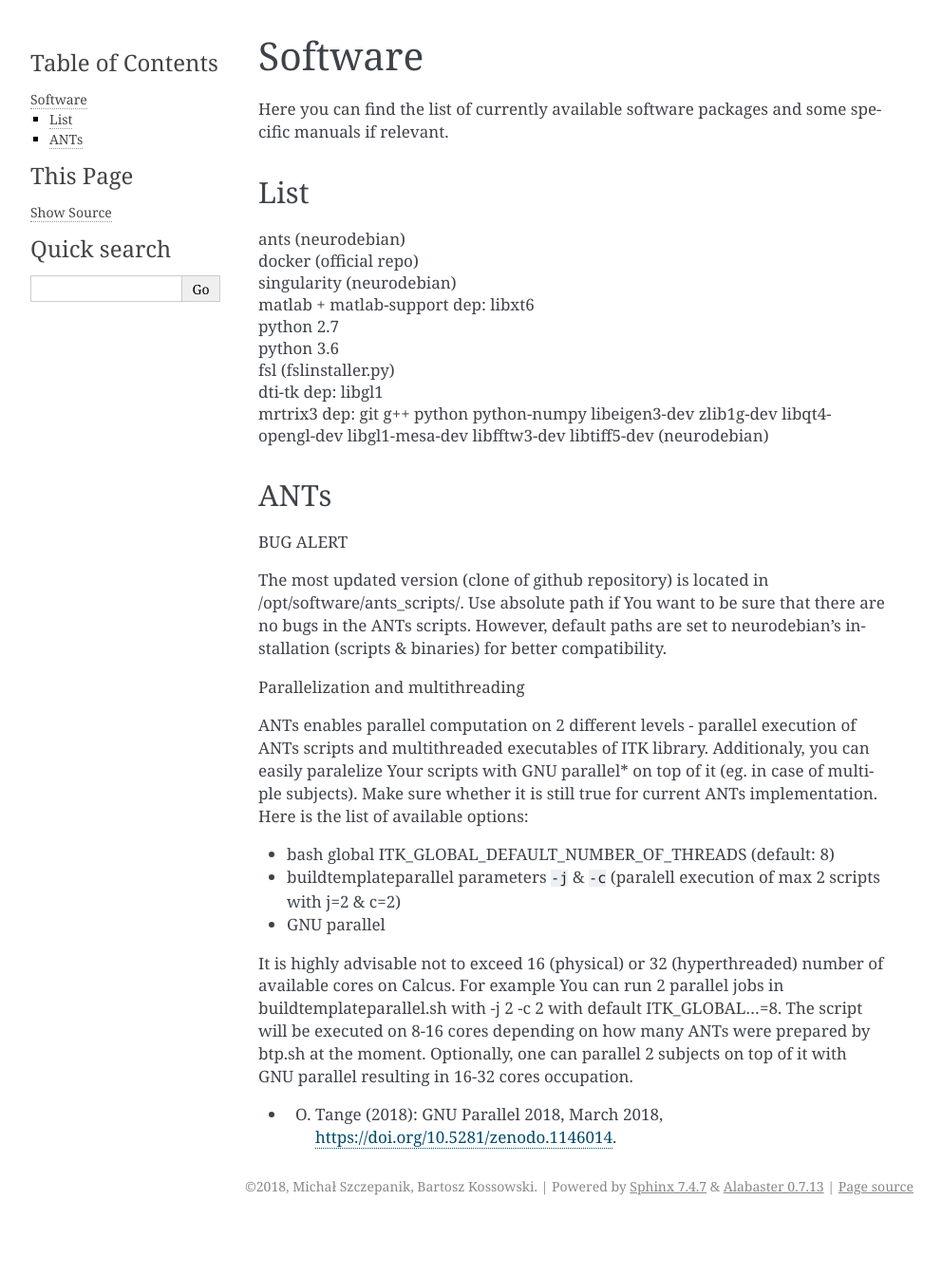
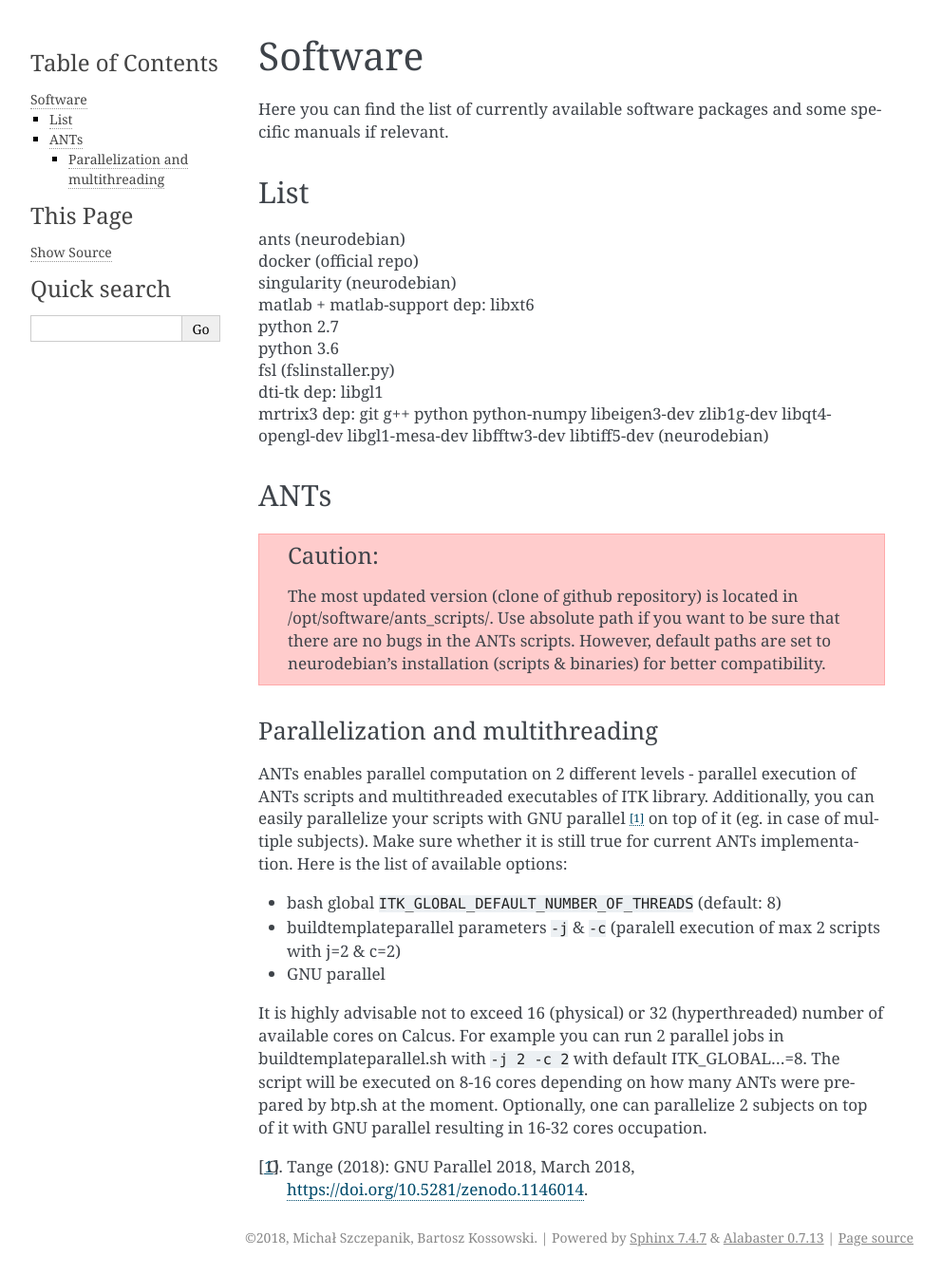
Before and after one commit to nencki-lobi/lobi-inhouse, a Sphinx documentation site: the page built from docs/software.rst, in a window 1280 px wide. Shown: the whole page at 95% size, without its empty margins (148-1140 px from the left). Built offline with Sphinx 7.4.7, drawn with Linux system fonts in a browser that asks for light colours; before the commit the page ends 1289 px from its top, so only the background shows below that.

Commit message:
Add fancier formatting in software.rst
This includes a Caution block and a proper reST citation.

```diff
--- a/docs/software.rst
+++ b/docs/software.rst
@@ -18,18 +18,20 @@
 
 ANTs
 --------------------
-BUG ALERT
 
-The most updated version (clone of github repository) is located in /opt/software/ants_scripts/. Use absolute path if You want to be sure that there are no bugs in the ANTs scripts. However, default paths are set to neurodebian's installation (scripts & binaries) for better compatibility.
+..  caution:: The most updated version (clone of github repository) is located in /opt/software/ants_scripts/.
+  Use absolute path if you want to be sure that there are no bugs in the ANTs scripts.
+  However, default paths are set to neurodebian's installation (scripts & binaries) for better compatibility.
 
 Parallelization and multithreading
+^^^^^^^^^^^^^^^^^^^^^^^^^^^^^^^^^^
 
-ANTs enables parallel computation on 2 different levels - parallel execution of ANTs scripts and multithreaded executables of ITK library. Additionaly, you can easily paralelize Your scripts with GNU parallel* on top of it (eg. in case of multiple subjects). Make sure whether it is still true for current ANTs implementation. Here is the list of available options:
+ANTs enables parallel computation on 2 different levels - parallel execution of ANTs scripts and multithreaded executables of ITK library. Additionally, you can easily parallelize your scripts with GNU parallel [1]_ on top of it (eg. in case of multiple subjects). Make sure whether it is still true for current ANTs implementation. Here is the list of available options:
 
-* bash global ITK_GLOBAL_DEFAULT_NUMBER_OF_THREADS (default: 8)
+* bash global ``ITK_GLOBAL_DEFAULT_NUMBER_OF_THREADS`` (default: 8)
 * buildtemplateparallel parameters ``-j`` & ``-c`` (paralell execution of max 2 scripts with j=2 & c=2)
 * GNU parallel
 
-It is highly advisable not to exceed 16 (physical) or 32 (hyperthreaded) number of available cores on Calcus. For example You can run 2 parallel jobs in buildtemplateparallel.sh with -j 2 -c 2 with default ITK_GLOBAL...=8. The script will be executed on 8-16 cores depending on how many ANTs were prepared by btp.sh at the moment. Optionally, one can parallel 2 subjects on top of it with GNU parallel resulting in 16-32 cores occupation.
+It is highly advisable not to exceed 16 (physical) or 32 (hyperthreaded) number of available cores on Calcus. For example you can run 2 parallel jobs in buildtemplateparallel.sh with ``-j 2 -c 2`` with default ITK_GLOBAL...=8. The script will be executed on 8-16 cores depending on how many ANTs were prepared by btp.sh at the moment. Optionally, one can parallelize 2 subjects on top of it with GNU parallel resulting in 16-32 cores occupation.
 
-* O. Tange (2018): GNU Parallel 2018, March 2018, https://doi.org/10.5281/zenodo.1146014.
+.. [1] O. Tange (2018): GNU Parallel 2018, March 2018, https://doi.org/10.5281/zenodo.1146014.
```
